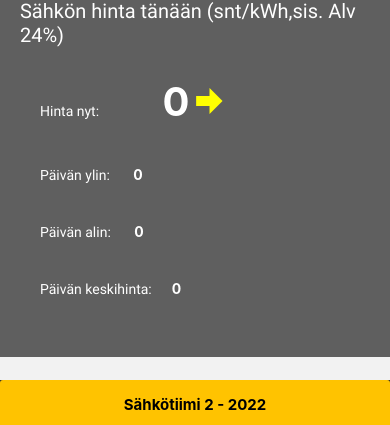
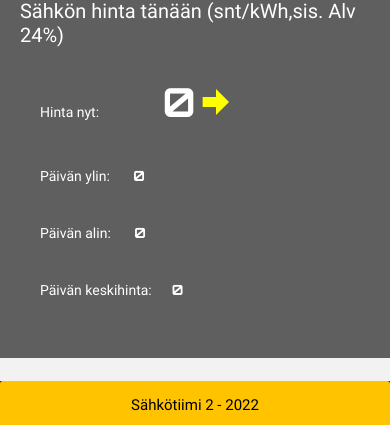
Before and after one commit to n0vaan00/mobilefront, a React Native app: screen / in a window 390 px wide. Shown: the part 415-840 px from the top of the page. Built offline with nearby package versions, Linux system fonts and the light colour scheme; no server answers.

Commit message:
fontteja

```diff
--- a/components/Elepricenow.js
+++ b/components/Elepricenow.js
@@ -3,6 +3,7 @@ import { useState, useEffect } from 'react';
 import XMLParser from 'react-xml-parser';
 import MaterialCommunityIcons from '@expo/vector-icons/MaterialCommunityIcons';
 import styles from '../style/style';
+import { useFonts } from 'expo-font';
 
 const APIKEY = '4d24ca50-7859-4d0d-97c2-de16d61007af';
 const documentType = '&documentType=A44&' //mitä tietoaineistoa luetaan
@@ -121,6 +122,16 @@ export default function Elepricenow() {
       .catch(err => console.log(err));
   }, [])
 
+  const [loaded] = useFonts({
+    RubikGlitch: require('../assets/fonts/RubikGlitch-Regular.ttf'),
+    Roboto: require('../assets/fonts/Roboto-Regular.ttf'),
+    Orbitronregular: require('../assets/fonts/Orbitron-Regular.ttf'),
+    Orbitronbold: require('../assets/fonts/Orbitron-Bold.ttf')
+  });
+  if(!loaded) {
+    return null;
+  }
+
   return (
     <View>
         <View style={styles.square}>
--- a/components/Footer.js
+++ b/components/Footer.js
@@ -1,8 +1,20 @@
-import React from 'react'
-import { Text,View } from 'react-native'
-import styles from "../style/style"
+import React from 'react';
+import { Text,View } from 'react-native';
+import styles from "../style/style";
+import { useFonts } from 'expo-font';
 
 export default function Footer() {
+
+  const [loaded] = useFonts({
+    RubikGlitch: require('../assets/fonts/RubikGlitch-Regular.ttf'),
+    Roboto: require('../assets/fonts/Roboto-Regular.ttf'),
+    Orbitronregular: require('../assets/fonts/Orbitron-Regular.ttf'),
+    Orbitronbold: require('../assets/fonts/Orbitron-Bold.ttf')
+  });
+  if(!loaded) {
+    return null;
+  }
+
   return (
     <View style={styles.footer}>
       <Text style={styles.team}>Sähkötiimi 2 - 2022</Text>
--- a/components/Header.js
+++ b/components/Header.js
@@ -1,18 +1,9 @@
 import React from 'react'
 import { View, Image, Text } from 'react-native';
 import styles from '../style/style';
-import { useFonts } from 'expo-font';
+
 
 export default function Header() {
-  const [loaded] = useFonts({
-    RubikGlitch: require('../assets/fonts/RubikGlitch-Regular.ttf'),
-    Roboto: require('../assets/fonts/Roboto-Regular.ttf'),
-    Orbitronregular: require('../assets/fonts/Orbitron-Regular.ttf')
-  });
-
-  if(!loaded) {
-    return null;
-  }
 
   return (
     <View>
--- a/style/style.js
+++ b/style/style.js
@@ -40,7 +40,7 @@ export default StyleSheet.create({
 
       team: {
         fontSize:15,
-        fontWeight: 'bold'
+        fontFamily: 'Roboto'
       },
 
       title: {
@@ -57,6 +57,7 @@ export default StyleSheet.create({
         paddingLeft: 20,
         fontSize: 15,
         backgroundColor: '#FFC300',
+        fontFamily: 'Roboto'
       },
 
       square: {
@@ -72,18 +73,18 @@ export default StyleSheet.create({
         paddingLeft: 40,
         fontSize: 40,
         color: 'white',
-        fontWeight: 'bold',
+        fontFamily: 'Orbitronbold'
       },
 
       notimportant: {
         color: 'white',
-        fontWeight: 'bold',
+        fontFamily: 'Orbitronbold'
       },
 
       text:{
         color: 'white',
         padding: 20,
-        fontFamily: 'Roboto',
+        fontFamily: 'Roboto'
       },
 
       View:{
```
